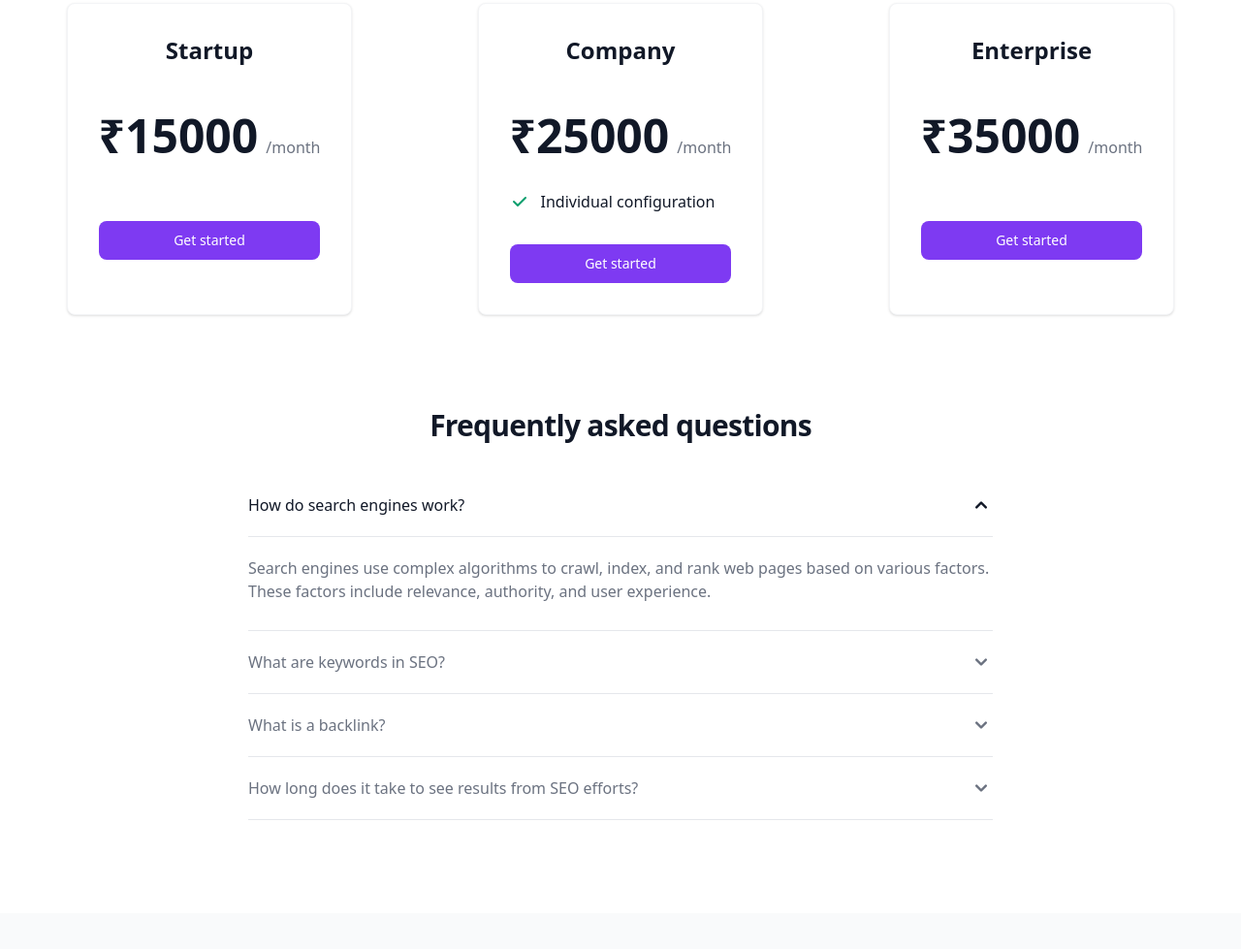
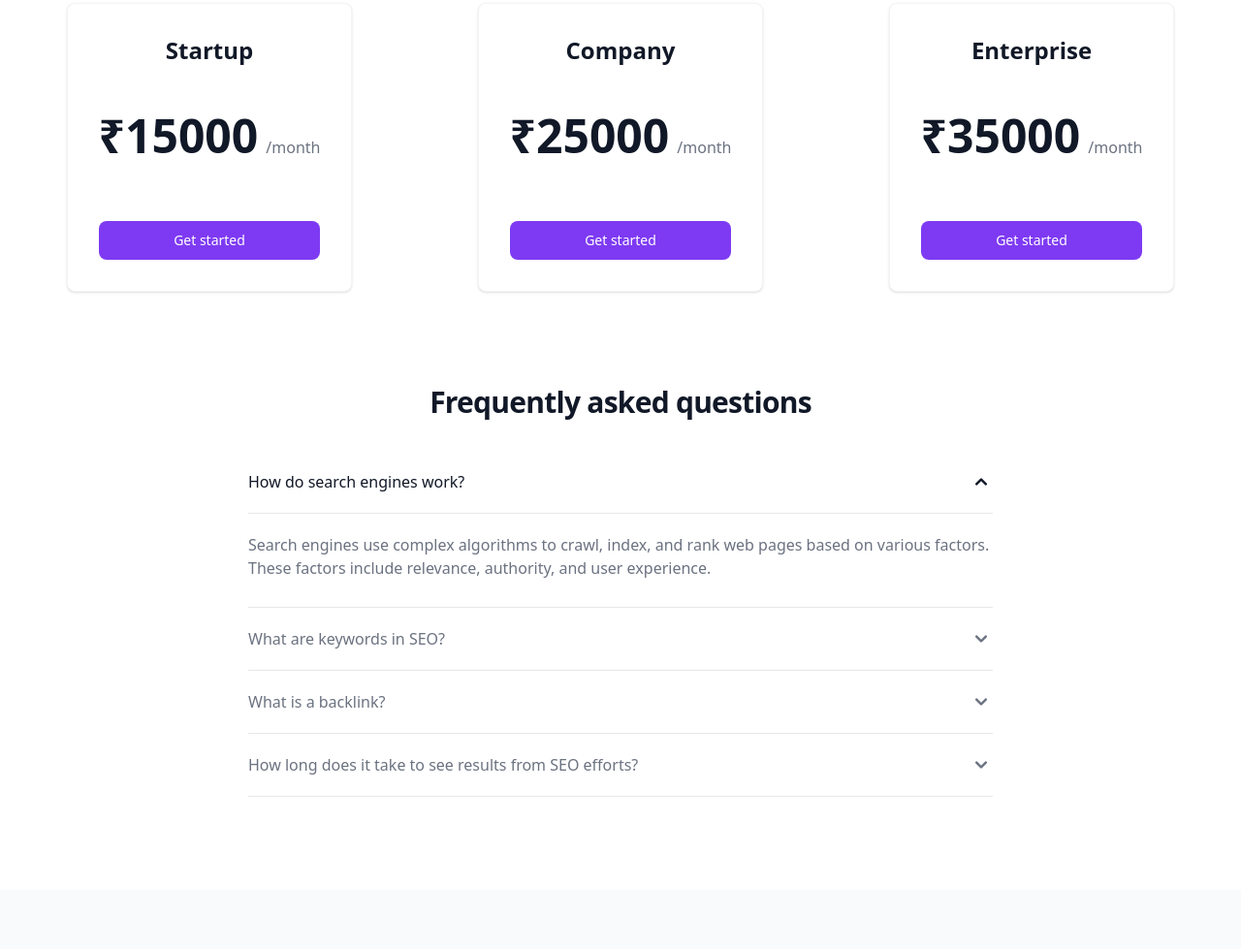
Before and after one commit to Sooraj987/SEO-ADS, a website: page index.html in a window 1280 px wide. Shown: the part 3713-4692 px from the top of the page at 97% size. Drawn offline with nearby package versions, Linux system fonts and the light colour scheme; a script that the page names is missing.

Commit message:
Update index.html

```diff
--- a/index.html
+++ b/index.html
@@ -336,8 +336,7 @@
                     <ul role="list" class="mb-8 space-y-4 text-left">
                         <li class="flex items-center space-x-3">
                             <!-- Icon -->
-                            <svg class="flex-shrink-0 w-5 h-5 text-green-500 dark:text-green-400" fill="currentColor" viewBox="0 0 20 20" xmlns="http://www.w3.org/2000/svg"><path fill-rule="evenodd" d="M16.707 5.293a1 1 0 010 1.414l-8 8a1 1 0 01-1.414 0l-4-4a1 1 0 011.414-1.414L8 12.586l7.293-7.293a1 1 0 011.414 0z" clip-rule="evenodd"></path></svg>
-                            <span>Individual configuration</span>
+
 
                     </ul>
                     <a href="#" class="text-white bg-purple-600 hover:bg-purple-700 focus:ring-4 focus:ring-purple-200 font-medium rounded-lg text-sm px-5 py-2.5 text-center dark:text-white  dark:focus:ring-purple-900">Get started</a>
```
